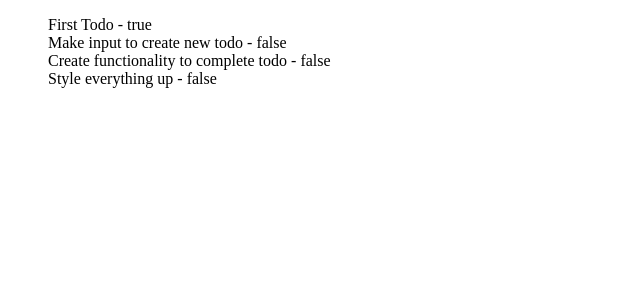
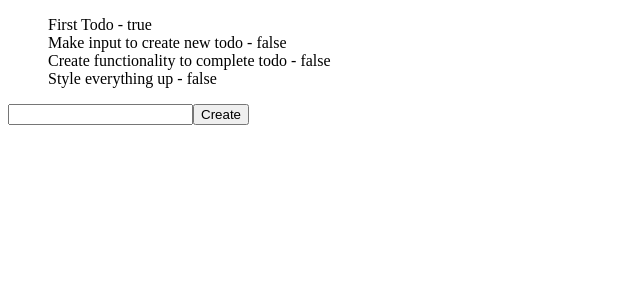
Before and after one commit to PiggyDiggy/todo-app-test, a React (Vite) app: page / in a window 1280 px wide. Shown: the top 300 px of the page, without its empty margins (0-640 px from the left). Built offline with nearby package versions, Linux system fonts and the light colour scheme.

Commit message:
Created composer to make new todos

```diff
--- a/src/App.tsx
+++ b/src/App.tsx
@@ -1,5 +1,6 @@
 import { useCallback, useState } from "react";
 
+import { Composer } from "./components/Composer";
 import { TodoList } from "./components/TodoList";
 import "./App.css";
 
@@ -21,14 +22,27 @@ const fakeTodos = {
 function App() {
   const [todos, setTodos] = useState<TodoCollection>(fakeTodos);
 
-  const completeTodo = useCallback((id: Todo["id"]) => {
-    const modifiedTodo = { ...todos[id], completed: true };
-    setTodos((todos) => ({ ...todos, [id]: modifiedTodo }));
-  }, []);
+  const completeTodo = useCallback(
+    (id: Todo["id"]) => {
+      const modifiedTodo = { ...todos[id], completed: true };
+      setTodos({ ...todos, [id]: modifiedTodo });
+    },
+    [todos]
+  );
+
+  const createTodo = useCallback(
+    (title: Todo["title"]) => {
+      const id = Object.values(todos).length;
+      const newTodo = { title, completed: false, id };
+      setTodos({ ...todos, [id]: newTodo });
+    },
+    [todos]
+  );
 
   return (
     <main>
       <TodoList completeTodo={completeTodo} todos={Object.values(todos)} />
+      <Composer createTodo={createTodo} />
     </main>
   );
 }
--- /dev/null
+++ b/src/components/Composer/index.tsx
@@ -0,0 +1,26 @@
+import React, { useState } from "react";
+
+import type { Todo } from "../../App";
+
+type Props = {
+  createTodo: (title: Todo["title"]) => void;
+};
+
+export const Composer: React.FC<Props> = ({ createTodo }) => {
+  const [value, setValue] = useState("");
+
+  const onSubmit = (e: React.FormEvent) => {
+    e.preventDefault();
+    createTodo(value);
+    setValue("");
+  };
+
+  return (
+    <div>
+      <form onSubmit={onSubmit}>
+        <input type="text" value={value} onChange={(e) => setValue(e.target.value)} />
+        <button type="submit">Create</button>
+      </form>
+    </div>
+  );
+};
```
